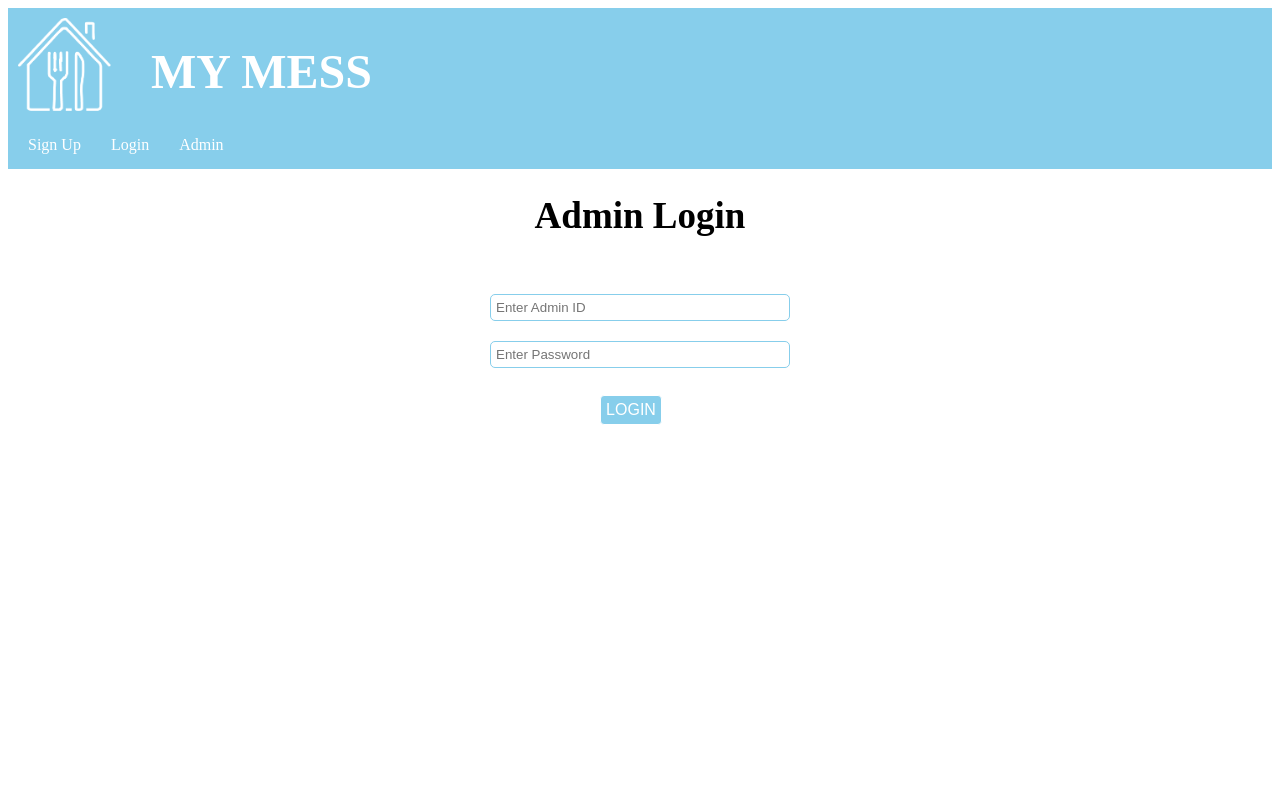
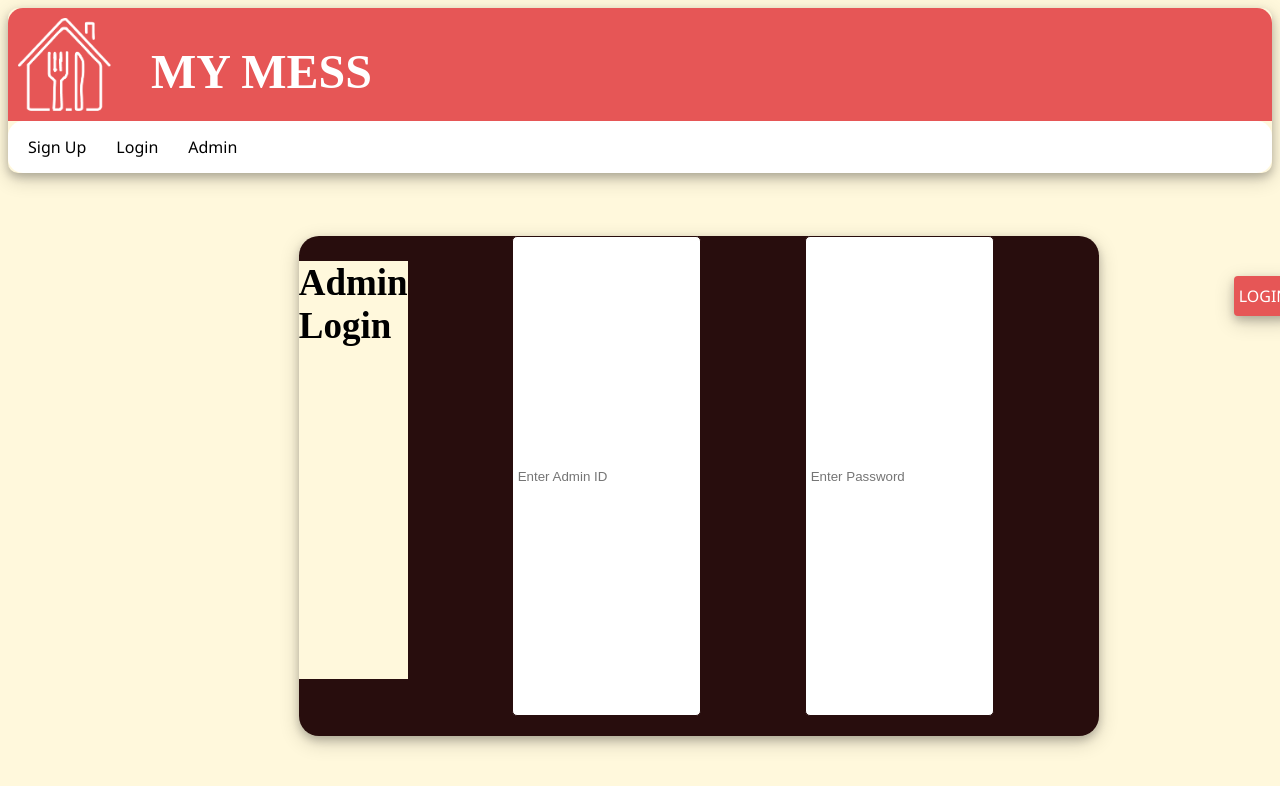
Before and after one commit to Ambady1/project-s4-frontend, a React (Create React App) app: page /adminlogin in a window 1280 px wide. Shown: the top 786 px of the page. Built offline with nearby package versions, Linux system fonts and the light colour scheme; no server answers.

Commit message:
login and signup completed

```diff
--- a/src/App.css
+++ b/src/App.css
@@ -4,65 +4,135 @@
 /*CSS of navigation bar*/
 .nav-ul{
   padding: 5px;
-  background-color: skyblue;
+  background-color:white;
   margin: 0px;
+  border-radius: 15px 15px 15px 15px;
+
+}
+.logo_down{
+  border-radius: 15px 15px 15px 15px;
 }
 
+
 .nav-ul li a{
-  color: white;
+
   padding: 5px;
   text-decoration: none;
+  color: black;
+  font-family: 'Segoe UI', Tahoma, Geneva, Verdana, sans-serif;
+  background-color: white;
   }
 
 .nav-ul li{
 display: inline-block;
 padding: 10px;
+background-color: white;
+border-radius: 5px;
+color: black;
 }
 
 .nav-ul button{
-  background-color: skyblue;
+  background-color:white;
   border: 1px solid;
   border-radius: 4px;
   padding: 5px;
+  box-shadow: 0 4px 8px 0 rgba(0, 0, 0, 0.2), 0 6px 20px 0 rgba(0, 0, 0, 0.19);
+  color: black;
+}
+#logoId{
+  background-color: #e65656;
+}
+#myMessId{
+  background-color: #e65656;
 }
 /*CSS of footer bar*/
 
+*{
+  background-color: cornsilk;
+}
 .foot h3{
   position: absolute;
   bottom: 0px;
   text-align: center;
   width: 100%;
-  background-color: skyblue;
+  background-color: white;
+
 }
+
 /*CSS of Login and Signup inputboxes*/
 
 .InputDiv{
 
+  width: 800px;
+  height: 500px;
+  background-color: #280d0d;
+  border-radius: 20px;
   display: flex;
-  flex-direction: column;
-  align-items: center;
-  justify-content: center;
-  margin: 0 auto;
-  max-width: 600px;
+  margin-top: 5%;
+  margin-left: 23%;
+  margin-bottom: 5%;
+  box-shadow: 0 4px 8px 0 rgba(0, 0, 0, 0.2), 0 6px 20px 0 rgba(0, 0, 0, 0.19);
+
+}
+#signupid{
+  background-color: white;
+}
+.logoPart{
+  background-color: #e65656;
+  height: 500px;
+  width: 400px;
+  border-radius: 0 15px 15px 0;
 
 }
 
+
+.loginPart{
+  background-color: white;
+  height: 500px;
+  width: 400px;
+  border-radius: 15px 0 0 15px;
+}
+#loginHead{
+  margin-left: 35%;
+  font-family: 'Segoe UI', Tahoma, Geneva, Verdana, sans-serif;
+  font-size: 300%;
+  background-color: white;
+}
+
 .InputDiv button{
-  margin-left: -3%;
-  background-color: skyblue;
-  border: 1px solid;
-  border-radius: 4px;
+  margin-left: 30%;
+  background-color: #e65656;
   padding: 5px;
-  margin-top: 7px;
+  margin-top: 5%;
+  width: 150px;
+  height: 40px;
+  color: #ffff;
+  font-family: 'Segoe UI', Tahoma, Geneva, Verdana, sans-serif;
+  box-shadow: 0 4px 8px 0 rgba(0, 0, 0, 0.2), 0 6px 20px 0 rgba(0, 0, 0, 0.19);
 }
 .InputBox{
   display: block;
   width: 300px;
   padding: 5px;
-  border: 1px solid skyblue;
+  border: 1px solid #280d0d;
   border-radius: 5px;
   box-sizing: border-box;
   margin-bottom: 20px;
+  margin-left: 13%;
+  background-color: white;
+}
+#logo{
+  margin-left: 22%;
+  margin-top: 17%;
+  background-color: #e65656;
+}
+#mymess{
+  font-family: 'Inter';
+  font-size: 400%;
+  margin-left: 16%;
+  margin-top: 3%;
+  color: #ffff;
+  background-color: #e65656;
 }
 
 .App-header {
@@ -78,10 +148,18 @@ padding: 10px;
 
 .logo {
   display: flex;
-  background-color: skyblue;
-  width: 100%;
-  height: auto;
+  background-color:#e65656;
+  width: auto;
+  height: 100%;
+  border-radius: 15px 15px 0 0;
+
 }
+
+.totalNavbar{
+border-radius: 10px;
+box-shadow: 0 4px 8px 0 rgba(0, 0, 0, 0.2), 0 6px 20px 0 rgba(0, 0, 0, 0.19);
+}
+
 
   .logo img{
     height: 93px;
@@ -102,9 +180,12 @@ padding: 10px;
 
   .Link-signup{
     justify-content: center;
-    margin-top: 20px;
+    margin-top: 10%;
+    margin-left: 10%;
+    background-color: white;
   }
 
 .App-link {
   color: #61dafb;
+
 }
--- a/src/Components/Login.js
+++ b/src/Components/Login.js
@@ -1,6 +1,7 @@
 import React, {  useState } from "react";
 import { Link, useNavigate } from 'react-router-dom';
 import Axios from 'axios';
+import myImage from 'D:/coding/dbms project/project-s4-frontend/src/mymess_logo.png';
 const Login = () => {
     const [StudentID, setStudentID] = useState('')
     const [Password, setPassword] = useState('')
@@ -28,16 +29,22 @@ const navigate = useNavigate()
 
     return (
         <div className="InputDiv">
-
-            <h1>Login</h1>
+            <div className="loginPart">
+            <h1 id="loginHead">Login</h1>
             <input className="InputBox" type="text" value={StudentID} onChange={(e) => setStudentID(e.target.value)} placeholder="Enter Student ID" />
             <input className="InputBox" type="password" value={Password} onChange={(e) => setPassword(e.target.value)} placeholder="Enter password" />
             <button type="button" onClick={CollectData}>LOGIN</button>
             <div className="Link-signup">
                 Dont have an account? click here to &nbsp;
-                <Link to={'/signup'}>
+                <Link id = "signupid" to={'/signup'}>
                     REGISTER
                 </Link>
+            </div>
+            </div>
+            <div className="logoPart">
+            <img id = "logo" src={myImage} alt="logo" />
+            <h1 id="mymess">MyMess</h1>
+
             </div>
         </div>
     )
--- a/src/Components/Nav.js
+++ b/src/Components/Nav.js
@@ -27,18 +27,18 @@ const Nav = ({ studAuth, setAuth, admAuth, setAdmAuth }) => {
   }
 
   return (
-    <div>
+    <div className='totalNavbar'>
       <div className='logo'>
-        <img src={`${process.env.PUBLIC_URL}/mymess_logo.png`} alt='error' />
-        <h1>MY MESS</h1>
+        <img id = "logoId" src={`${process.env.PUBLIC_URL}/mymess_logo.png`} alt='error' />
+        <h1 id='myMessId'>MY MESS</h1>
       </div>
-      <div>
+      <div className='logo_down'>
         <ul className='nav-ul'>
           {studAuth && (
             <>
-              <li><Link to="/home">Home</Link></li>
-              <li><Link to="/qr">Scan QR</Link></li>
-              <li><Link to="/profile">Profile</Link></li>
+              <li ><Link to="/home">Home</Link></li>
+              <li ><Link to="/qr">Scan QR</Link></li>
+              <li ><Link to="/profile">Profile</Link></li>
               <button onClick={handleLogout}>Logout</button>
             </>
           )}
```
Also changed, not shown: src/mymess_logo.png (added).
